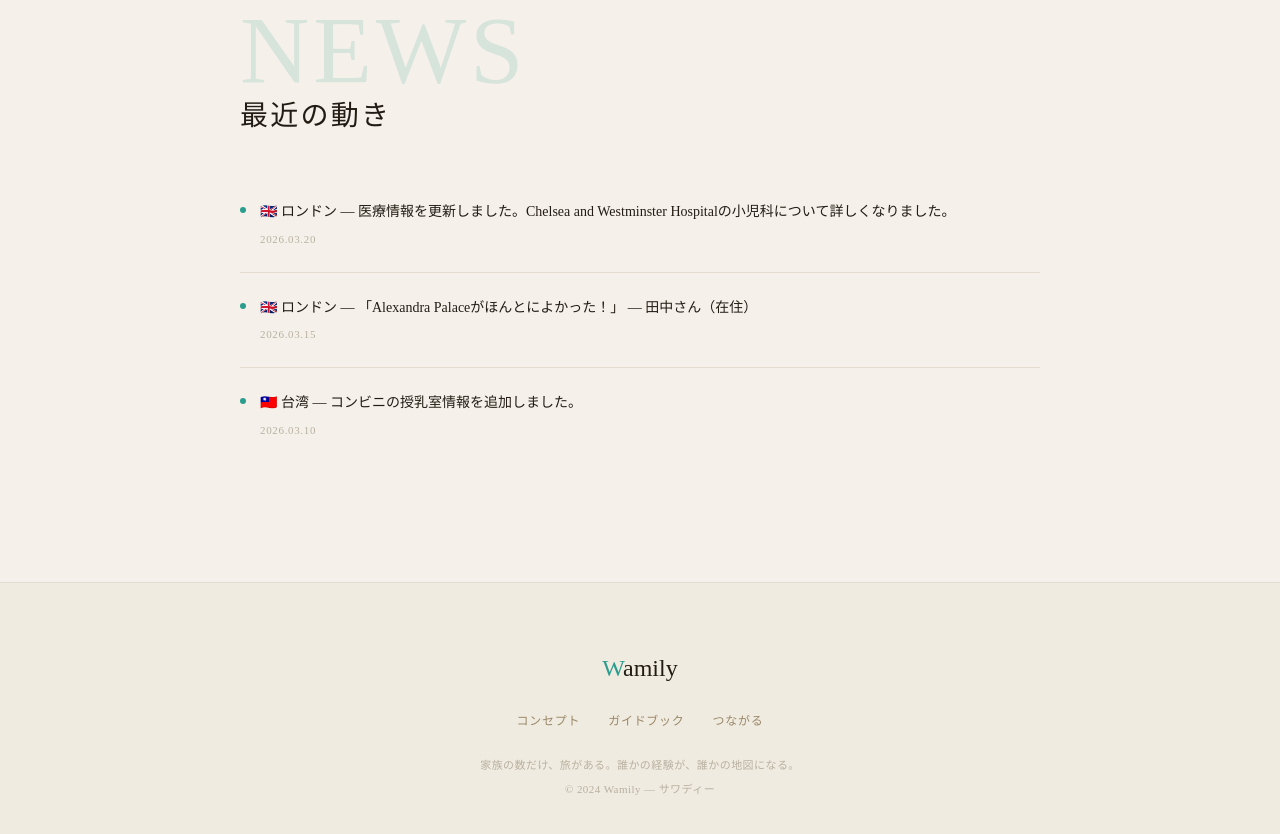
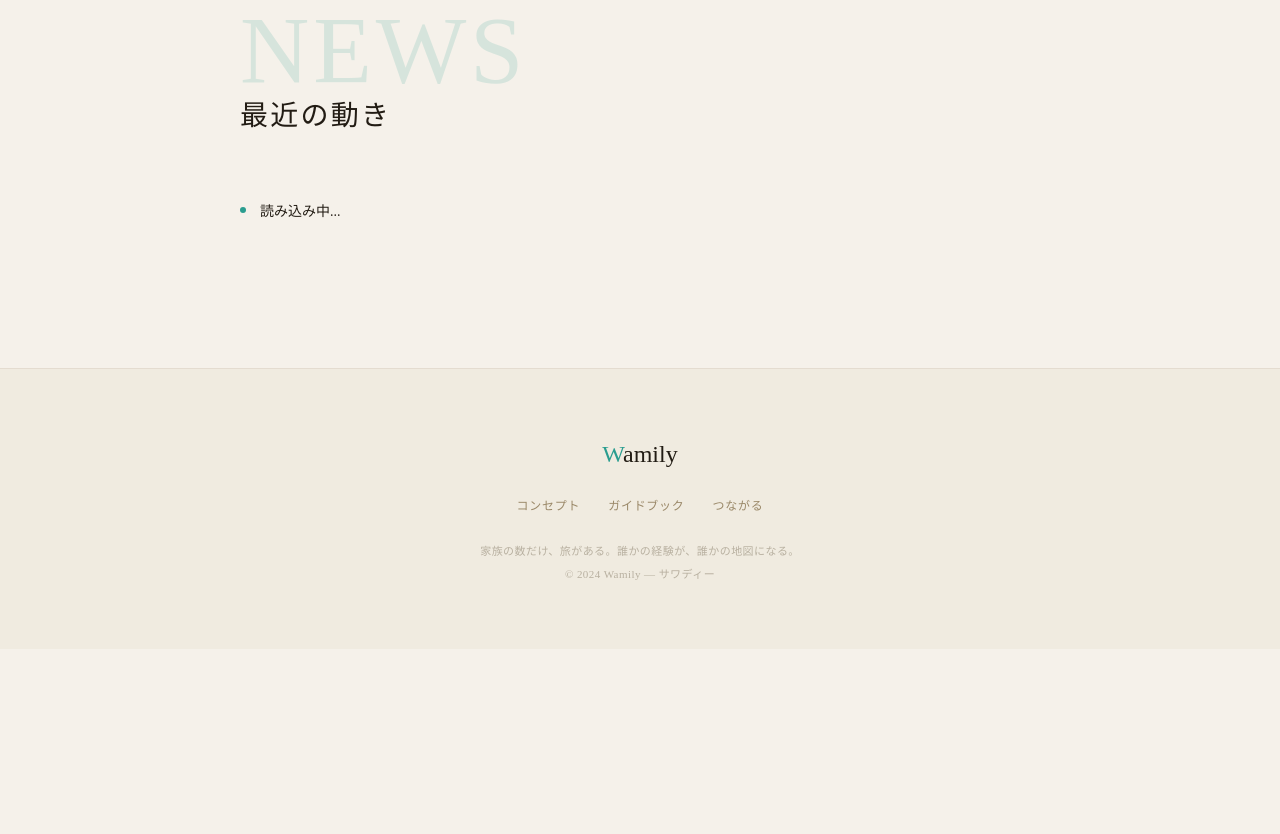
Before and after one commit to dawayuki01/Wamily-Guide, a website: page index.html in a window 1280 px wide. Shown: the part 5113-5947 px from the top of the page. After the commit the page ends 5762 px from the top, so only its background shows below. Drawn offline with Linux system fonts and the light colour scheme.

Commit message:
fix: connect feed-list id so data-loader can inject live-feed.json

```diff
--- a/index.html
+++ b/index.html
@@ -300,26 +300,11 @@
     <h2 class="sec-big-label">NEWS</h2>
     <p class="sec-jp-label">最近の動き</p>
 
-    <div class="news-list">
+    <div class="news-list" id="feed-list">
       <div class="news-item">
         <span class="news-dot"></span>
         <div>
-          <p class="news-body">🇬🇧 ロンドン — 医療情報を更新しました。Chelsea and Westminster Hospitalの小児科について詳しくなりました。</p>
-          <p class="news-date">2026.03.20</p>
-        </div>
-      </div>
-      <div class="news-item">
-        <span class="news-dot"></span>
-        <div>
-          <p class="news-body">🇬🇧 ロンドン — 「Alexandra Palaceがほんとによかった！」 — 田中さん（在住）</p>
-          <p class="news-date">2026.03.15</p>
-        </div>
-      </div>
-      <div class="news-item">
-        <span class="news-dot"></span>
-        <div>
-          <p class="news-body">🇹🇼 台湾 — コンビニの授乳室情報を追加しました。</p>
-          <p class="news-date">2026.03.10</p>
+          <p class="news-body">読み込み中...</p>
         </div>
       </div>
     </div>
```
